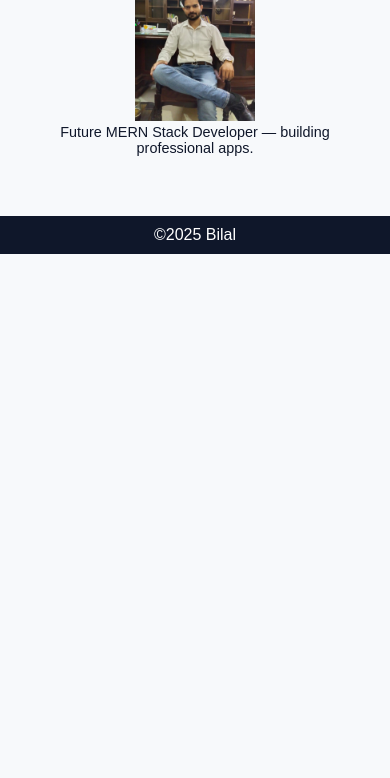
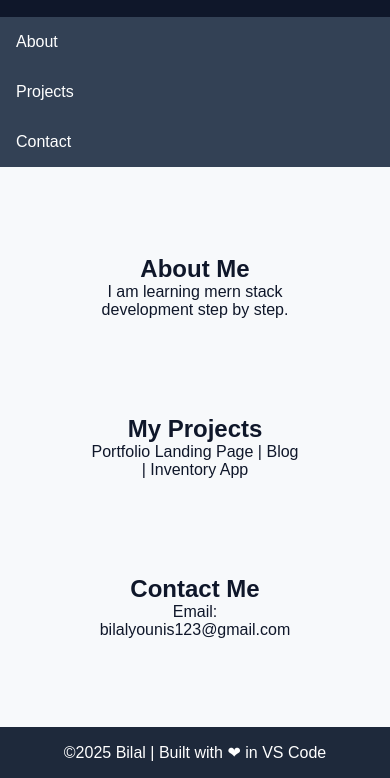
Before and after one commit to BilalYounis4617/portfolio-landing, a plain HTML site: page index.html in a window 390 px wide. Shown: the part 116-894 px from the top of the page. Before the commit the page ends 844 px from the top, so only its background shows below. Drawn offline with Linux system fonts and the light colour scheme.

Commit message:
Add semantic HTML structure and responsive CSS for portfolio-landing page

```diff
--- a/css/styles.css
+++ b/css/styles.css
@@ -19,22 +19,34 @@ body{
     text-align: center;
 }
 .footer{
-    padding: 10px;
+    background: #1e293b;
+    color:white;
     text-align: center;
-    background: #0f172a;
-    color:#fff;
-    margin-top: 40px;
+    padding: 1rem;
+
+}
+.navbar{
+    background-color: #334155;
+    display: flex;
+    justify-content: center;
+    gap: 2rem;
+    padding: 1rem;
+
+}
+.navbar a{
+    color: white;
+    text-decoration: none;
+    font-weight: 500;
+}
+section{
+    padding: 3rem;
+    text-align: center;
 }
 
 @media(max-width:600px){
-    .header{
-        padding: 10px;
+
+    .navbar{
+        flex-direction: column;
     }
-    .hero{
-        padding: 20px;
-        font-size: 0.9rem;
-    }
-    img{
-        width:120px;
-    }
+
 }
--- a/index.html
+++ b/index.html
@@ -10,13 +10,28 @@
 <body>
     <header class="header">
         <h1>Muhammad Bilal Younis</h1>
+        <p>Future MERN Stack Developer 🚀</p>
     </header>
+    <nav class="navbar">
+      <a href="#about">About</a>
+      <a href="#about">Projects</a>
+      <a href="#about">Contact</a>
+    </nav>
     <main class="hero">
-      <section>
-        <img src="./assets/Bilal.pic.jpeg" alt="Photo of Bilal">
-        <p>Future MERN Stack Developer — building professional apps.</p>
+      <section id="about" class="about">
+        <h2>About Me</h2>
+        <p>I am learning mern stack development step by step.</p>
       </section>
+      <section id="projects" class="projects">
+        <h2>My Projects</h2>
+        <p>Portfolio Landing Page | Blog | Inventory App</p>
+      </section>
+      <section id="contact" class="contact">
+        <h2>Contact Me</h2>
+        <p>Email: bilalyounis123@gmail.com</p>
+      </section>
+
     </main>
-     <footer class="footer">&copy;2025 Bilal</footer>
+     <footer class="footer">&copy;2025 Bilal | Built with ❤ in VS Code</footer>
 </body>
 </html>
```
